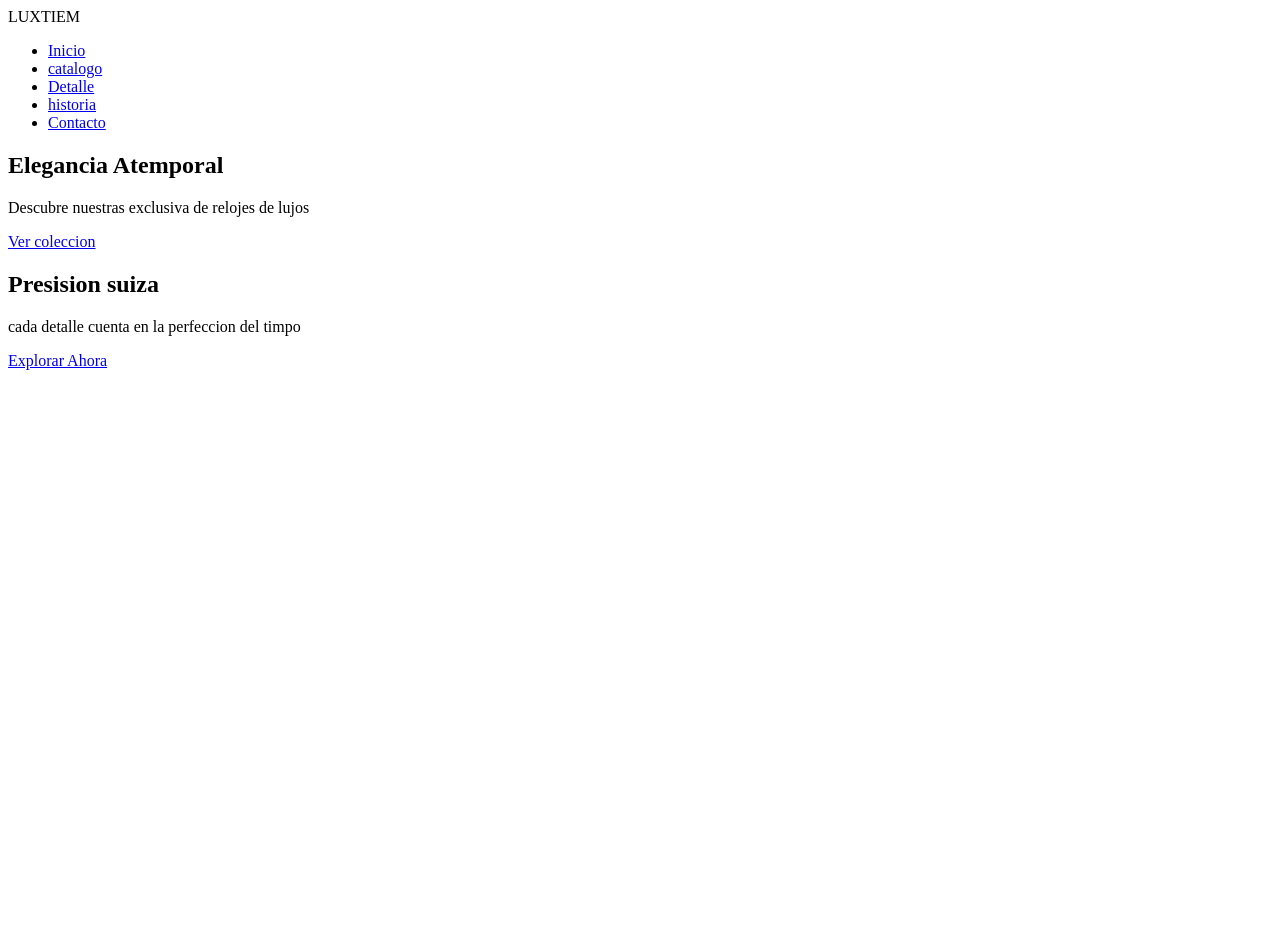
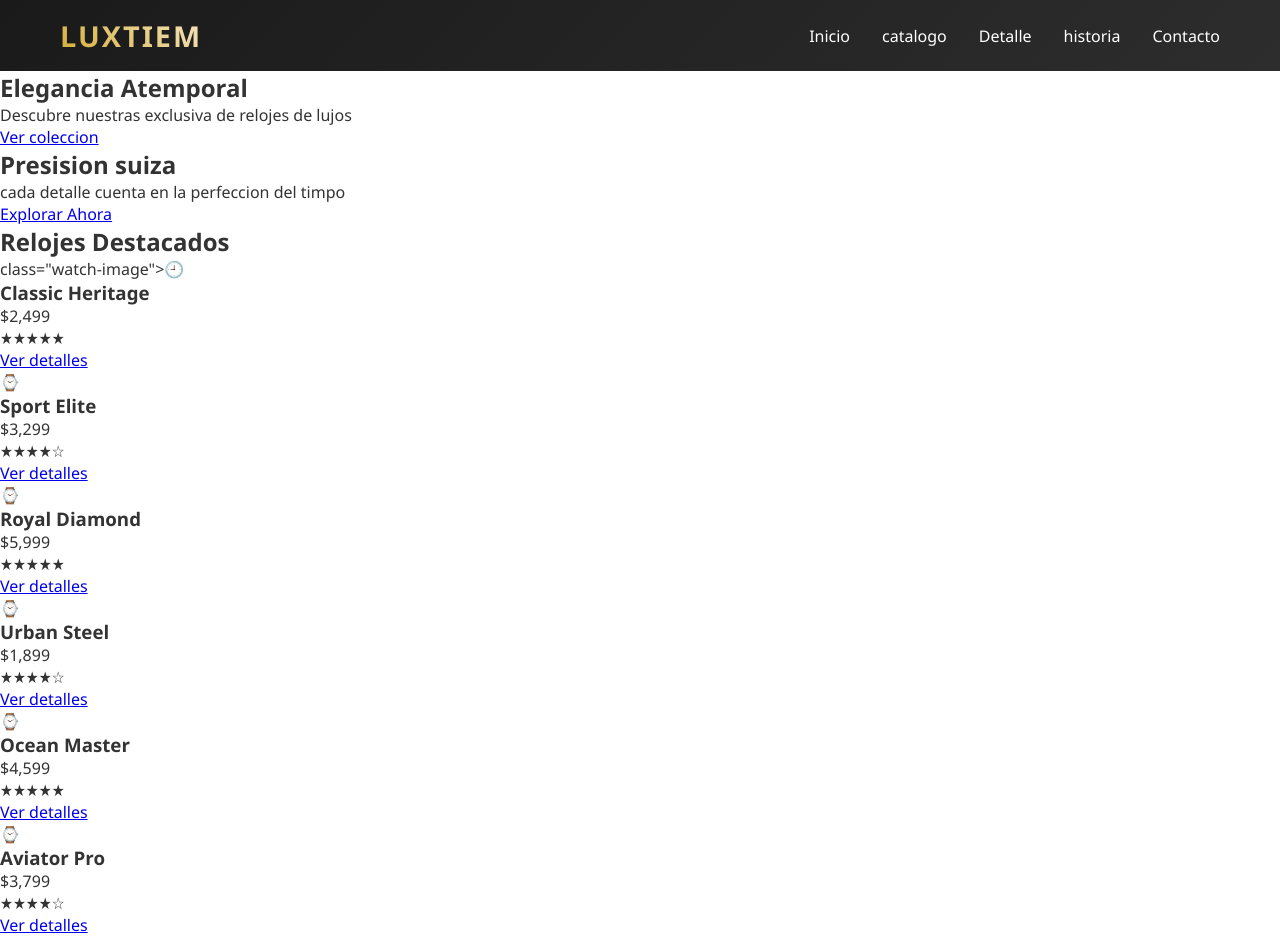
Before and after one commit to craftube23/venta-de-relojes, a plain HTML site: page index.html in a window 1280 px wide. Before the commit the page ends 800 px from the top, so only its background shows below. Drawn offline with Linux system fonts and the light colour scheme; a web font is replaced by a local one.

Commit message:
📝 Implementacion de  los productos y css
aqui implementamos endonde va a estar ubicados los productos y comenzamos a utilizar el css para ir dandole forma a la pagina

```diff
--- a/css/style.css
+++ b/css/style.css
@@ -0,0 +1,95 @@
+@import url('https://fonts.googleapis.com/css2?family=Comic+Relief:wght@400;700&family=Parisienne&display=swap');
+* {
+
+    margin: 0;
+    padding: 0;
+    box-sizing: border-box;
+
+}
+
+body {
+
+    font-family: 'Segoe UI', Tahoma, Geneva, Verdana, sans-serif;
+    line-height: 1,6;
+    color: #333;
+
+}
+
+/* HEADER */
+header {
+
+    background: linear-gradient(135deg, #1a1a1a 0%, #2d2d2d 100%);
+    color: #ffff;
+    padding: 1rem 0;
+    position: sticky;
+    top: 0;
+    z-index: 1000;
+    box-shadow: 0 2px q0px rgba(0,0,0,0.3);
+
+}
+
+nav {
+
+    display: flex;
+    justify-content: space-between;
+    align-items: center;
+    max-width: 1200px;
+    margin: 0 auto;
+    padding: 0 20px;
+
+}
+
+.logo {
+
+    font-size: 1.8rem;
+    font-weight: bold;
+    letter-spacing: 2px;
+    background: linear-gradient(45deg, #d4af37, #f4e4c1);
+    -webkit-background-clip: text;
+    -webkit-text-fill-color: transparent;
+    background-clip: text;
+
+}
+
+nav ul {
+
+    display: flex;
+    list-style: none;
+    gap: 2rem;
+
+}
+
+nav a {
+
+    color: #ffff;
+    text-decoration: none;
+    transition: color 0.3s;
+    font-weight: 500;
+
+}
+
+nav a:hover {
+
+    height: 600px;
+    position: relative;
+    overflow:  hidden;
+
+}
+
+/* RESPONSIVE */
+@media (max-width: 768px) {
+
+    nav ul {
+
+        flex-direction: column;
+        gap: 1rem;
+
+    }
+
+    .banner-content h1 {
+
+        font-size: 2rem;
+
+    }
+
+}
--- a/index.html
+++ b/index.html
@@ -53,6 +53,73 @@
             </div>
 
         </section>
+
+        <!-- RELOJES DESTACADOS -->
+        <section class="container">
+
+            <h2 class="section-title">Relojes Destacados</h2>
+            <div class="feactured-watches">
+                <div class="watch-card">
+                    <div> class="watch-image">🕘</div>
+                    <div class="wahtch-info">
+                        <h3 class="watch-name">Classic Heritage</h3>
+                        <p class="watch-price">$2,499</p>
+                        <div class="rating">★★★★★</div>
+                        <a href="#" onclick="showPage('product-detail')" class="btn-details">Ver detalles</a>
+                    </div>
+                </div>
+
+            <div class="watch-card">
+                    <div class="watch-image">⌚</div>
+                    <div class="watch-info">
+                        <h3 class="watch-name">Sport Elite</h3>
+                        <p class="watch-price">$3,299</p>
+                        <div class="rating">★★★★☆</div>
+                        <a href="#" onclick="showPage('catalog')" class="btn-details">Ver detalles</a>
+                    </div>
+                </div>
+
+                <div class="watch-card">
+                    <div class="watch-image">⌚</div>
+                    <div class="watch-info">
+                        <h3 class="watch-name">Royal Diamond</h3>
+                        <p class="watch-price">$5,999</p>
+                        <div class="rating">★★★★★</div>
+                        <a href="#" onclick="showPage('catalog')" class="btn-details">Ver detalles</a>
+                    </div>
+                </div>
+
+                <div class="watch-card">
+                    <div class="watch-image">⌚</div>
+                    <div class="watch-info">
+                        <h3 class="watch-name">Urban Steel</h3>
+                        <p class="watch-price">$1,899</p>
+                        <div class="rating">★★★★☆</div>
+                        <a href="#" onclick="showPage('catalog')" class="btn-details">Ver detalles</a>
+                    </div>
+                </div>
+
+                <div class="watch-card">
+                    <div class="watch-image">⌚</div>
+                    <div class="watch-info">
+                        <h3 class="watch-name">Ocean Master</h3>
+                        <p class="watch-price">$4,599</p>
+                        <div class="rating">★★★★★</div>
+                        <a href="#" onclick="showPage('catalog')" class="btn-details">Ver detalles</a>
+                    </div>
+                </div>
+
+                <div class="watch-card">
+                    <div class="watch-image">⌚</div>
+                    <div class="watch-info">
+                        <h3 class="watch-name">Aviator Pro</h3>
+                        <p class="watch-price">$3,799</p>
+                        <div class="rating">★★★★☆</div>
+                        <a href="#" onclick="showPage('catalog')" class="btn-details">Ver detalles</a>
+                    </div>
+                </div>
+            </div>
+        </section>
     </div>
 </body>
 </html>
```
